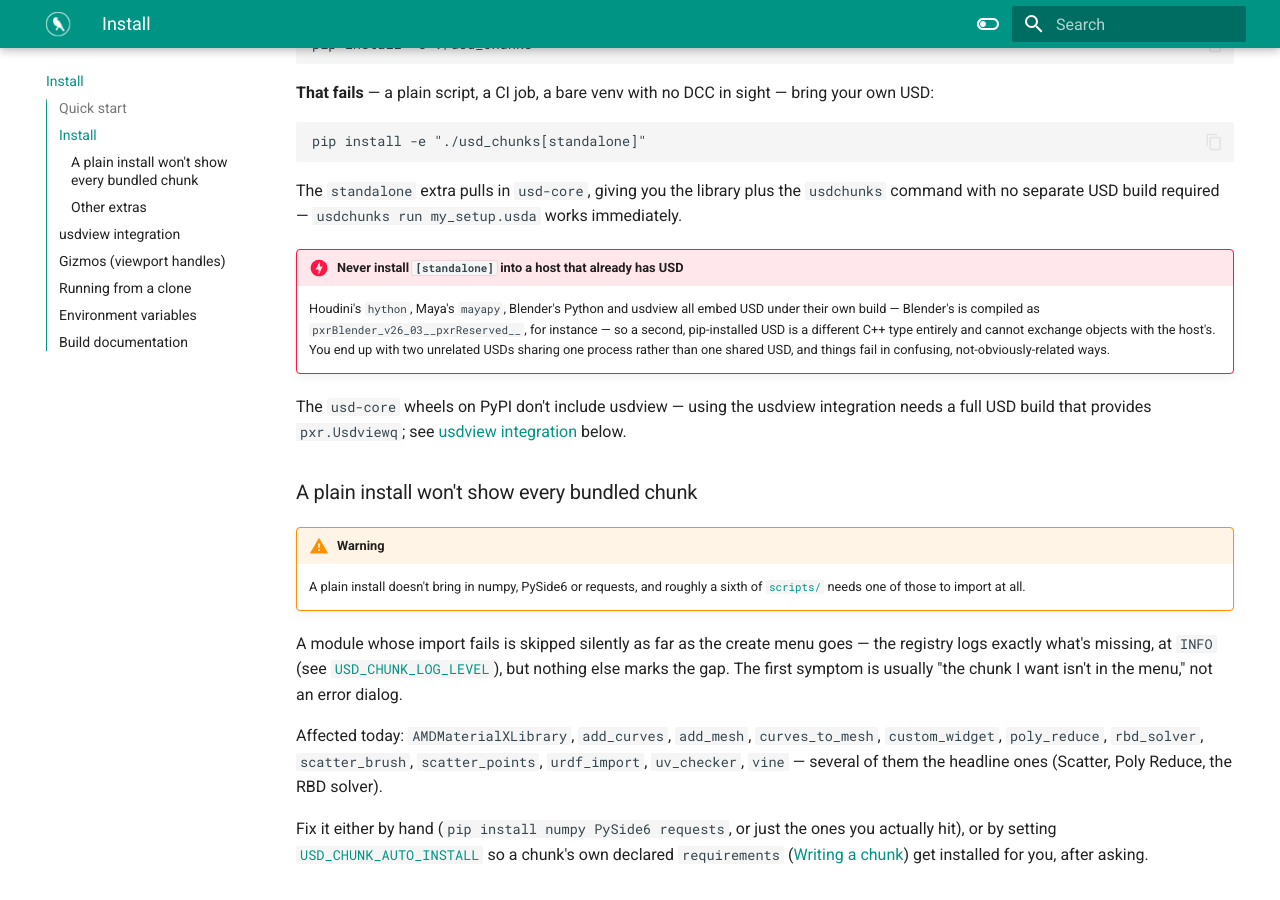
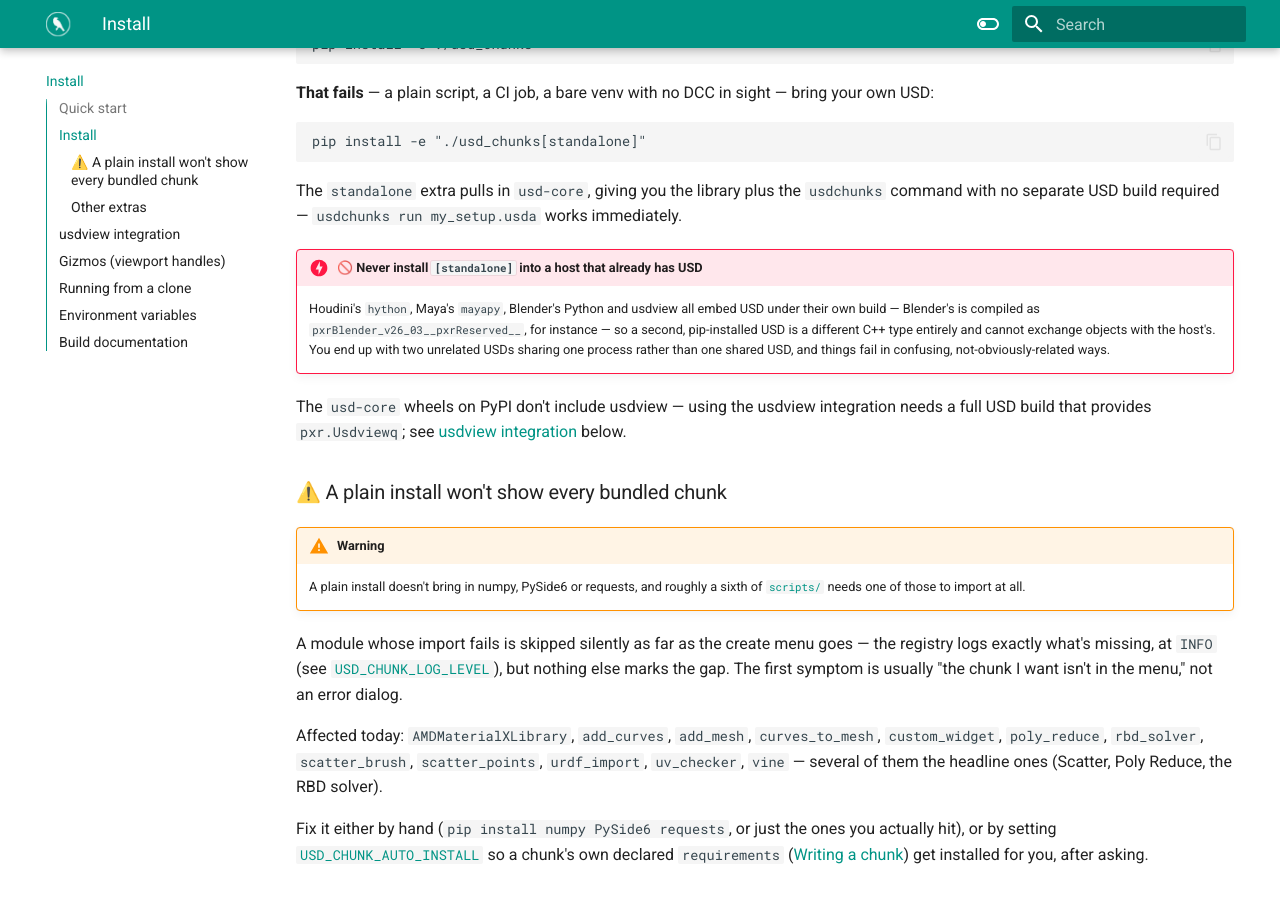
Before and after one commit to HuginStudios/usd_chunks, an MkDocs documentation site: the page built from docs/install.md, in a window 1280 px wide and 900 px high, scrolled down 1146 px. Built offline with MkDocs 1.6.1 and Material for MkDocs 9.7.7, drawn with Linux system fonts in a browser that asks for light colours.

```diff
--- a/docs/install.md
+++ b/docs/install.md
@@ -68,7 +68,7 @@ The `standalone` extra pulls in `usd-core`, giving you the library plus the `usd
 command with no separate USD build required — `usdchunks run my_setup.usda` works
 immediately.
 
-!!! danger "Never install `[standalone]` into a host that already has USD"
+!!! danger "🚫 Never install `[standalone]` into a host that already has USD"
     Houdini's `hython`, Maya's `mayapy`, Blender's Python and usdview all embed USD under
     their own build — Blender's is compiled as `pxrBlender_v26_03__pxrReserved__`, for
     instance — so a second, pip-installed USD is a different C++ type entirely and cannot
@@ -80,7 +80,7 @@ The `usd-core` wheels on PyPI don't include usdview — using the usdview integr
 a full USD build that provides `pxr.Usdviewq`; see [usdview integration](#usdview-integration)
 below.
 
-### A plain install won't show every bundled chunk
+### ⚠️ A plain install won't show every bundled chunk
 
 !!! warning
     A plain install doesn't bring in numpy, PySide6 or requests, and roughly a sixth of
```
